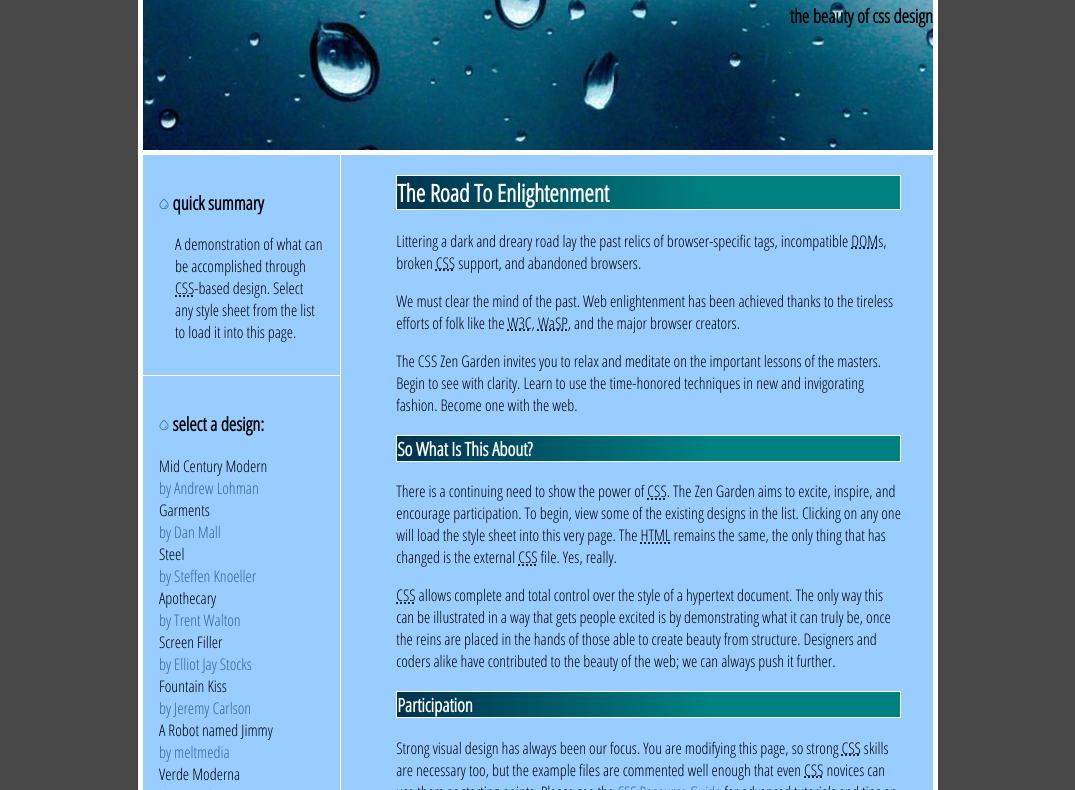
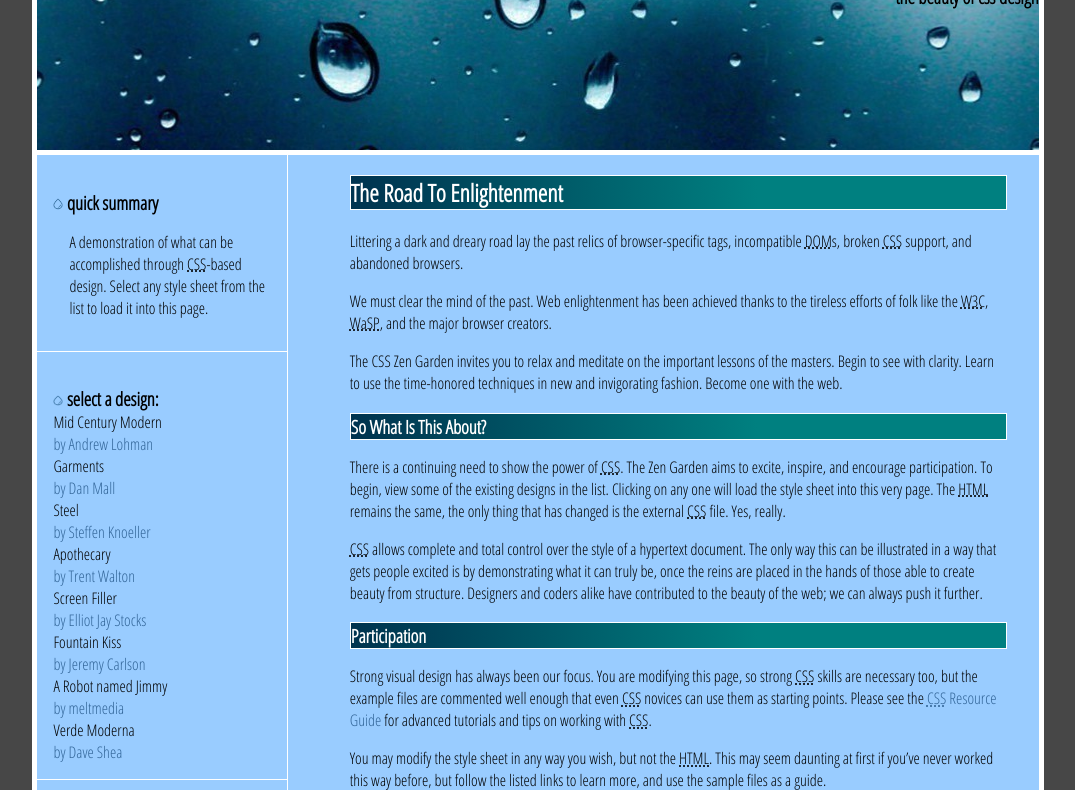
Before and after one commit to ASlayton/gp1, a plain HTML site: page index.html in a window 1280 px wide. Shown: the part 93-883 px from the top of the page, without its empty margins (102-1177 px from the left). Drawn offline with Linux system fonts and the light colour scheme.

Commit message:
final change this time, I promise...

```diff
--- a/main.css
+++ b/main.css
@@ -12,7 +12,7 @@ body {
 .content-wrapper {
   clear: both;
   background-color: #99ccff;
-  width: 800px;
+  width: 80%;
   margin: 0 auto;
   display: table;
   border-left: 5px solid white;
@@ -58,12 +58,16 @@ li {
 .float-right article {
   padding-left: 2em;
 }
+h3 {
+  margin-bottom: 0;
+  padding-bottom: 0;
+}
 
 /* HEADER/FOOTER STYLINGS */
 header {
   background-image: url(img/win-rain.jpg);
   background-position: center;
-  width: 800px;
+  width: 80%;
   margin: 0 auto;
   height: 15em;
   border: 5px solid white;
@@ -77,10 +81,12 @@ header h1, header h3 {
 header h1 {
   color: white;
   margin-bottom: 0;
+  padding-bottom: 0;
 }
 
 header h3 {
-  margin-top: o;
+  margin-top: 0;
+  padding-bottom: 0;
 }
 
 footer {
```
